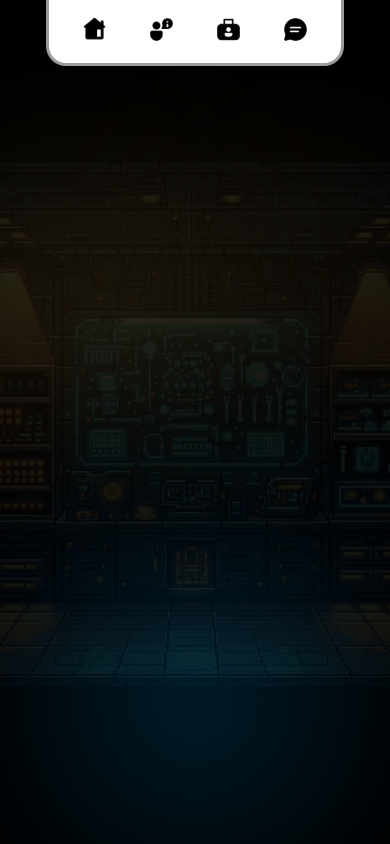
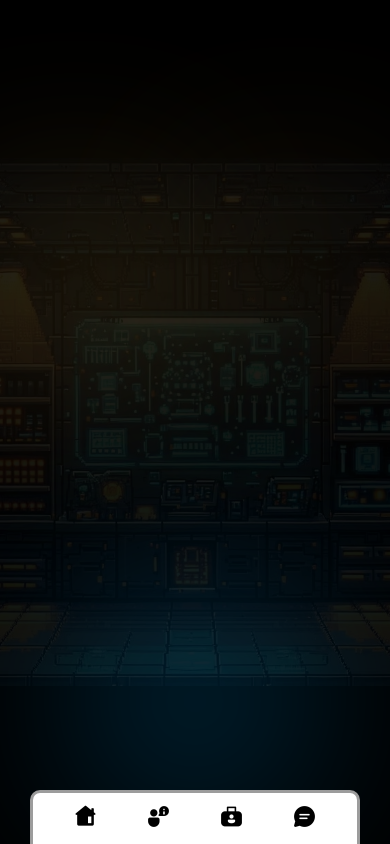
Before and after one commit to Rey004/REY-PORTFOLIO-Pixel-Game-Style-, a React (Vite) app: page /about in a window 390 px wide. Built offline with nearby package versions, Linux system fonts and the light colour scheme.

Commit message:
navbar is responsive

```diff
--- a/src/components/navbar/navbar.css
+++ b/src/components/navbar/navbar.css
@@ -40,3 +40,41 @@
 .nav_container img:hover {
     transform: scale(1.1);
 }
+
+@media (max-width: 768px) {
+    .nav_container{
+        padding: 0.7rem 2rem;
+        border-bottom-left-radius: 10px;
+        border-bottom-right-radius: 10px;
+        gap: 3rem;
+    }
+    .nav_container img{
+        width: 25px;
+    }
+    .nav_container img:hover{
+        transform: scale(1.1);
+    }
+}
+
+@media (max-width: 425px) {
+    .navbar{
+        bottom: 0;
+        align-self: flex-end;
+    }
+    .nav_container{
+        padding: 0.7rem 2.5rem;
+        border-top-left-radius: 10px;
+        border-top-right-radius: 10px;
+        border-bottom-left-radius: 0;
+        border-bottom-right-radius: 0;
+        border-bottom: none;
+        border-top: 3px solid rgb(156, 156, 156);
+        gap: 3rem;
+    }
+    .nav_container img{
+        width: 25px;
+    }
+    .nav_container img:hover{
+        transform: scale(1.1);
+    }
+}
```
